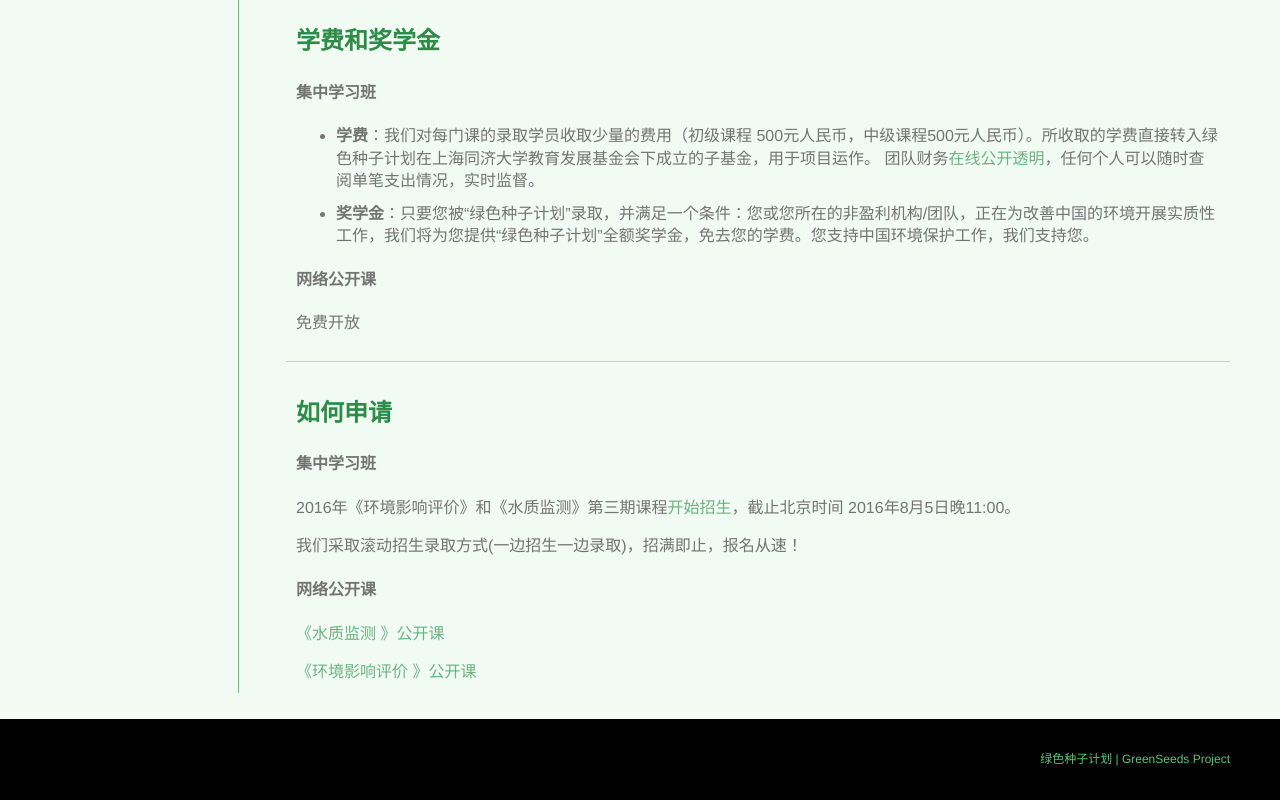
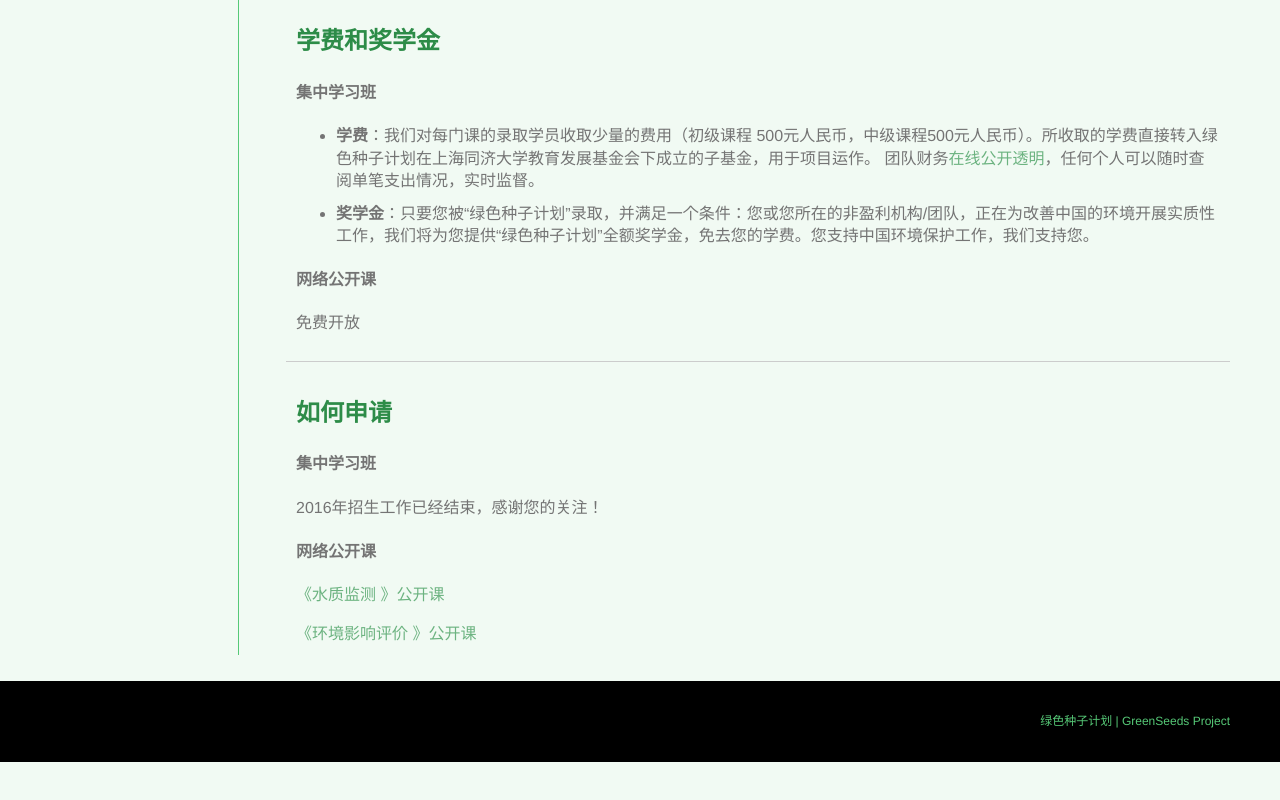
Before and after one commit to zhoulangjohn/green-seeds, a plain HTML site: page course.html in a window 1280 px wide. Shown: the part 4680-5480 px from the top of the page. After the commit the page ends 5442 px from the top, so only its background shows below. Drawn offline with Linux system fonts and the light colour scheme; a script that the page names is missing.

Commit message:
[gh-pages] stop recruiting

```diff
--- a/course.html
+++ b/course.html
@@ -201,9 +201,7 @@
                 <section>
                     <h3>如何申请</h3>
                     <h4>集中学习班</h4>
-                    <p>2016年《环境影响评价》和《水质监测》第三期课程<a href="http://mp.weixin.qq.com/s?__biz=MzA3MTUyMDMwMg==&mid=2653093193&idx=1&sn=2bb6362d4a3d7d39488b18178a0bb9b5#rd" target="_blank">开始招生</a>，截止北京时间 2016年8月5日晚11:00。</p>
-                    <p>我们采取滚动招生录取方式(一边招生一边录取)，招满即止，报名从速！
-                    </p>
+                    <p>2016年招生工作已经结束，感谢您的关注！</p>
                     <h4>网络公开课</h4>
                     <p><a href="http://blog.sina.com.cn/s/blog_9f86b6d50102vosg.html" target="_blank">《水质监测 》公开课</a></p>
                     <p><a href="http://blog.sina.com.cn/s/blog_9f86b6d50102vynl.html" target="_blank">《环境影响评价 》公开课</a></p>
```
